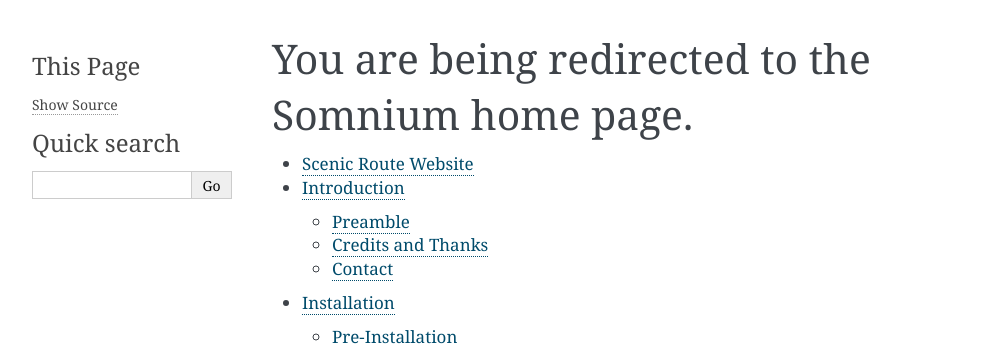
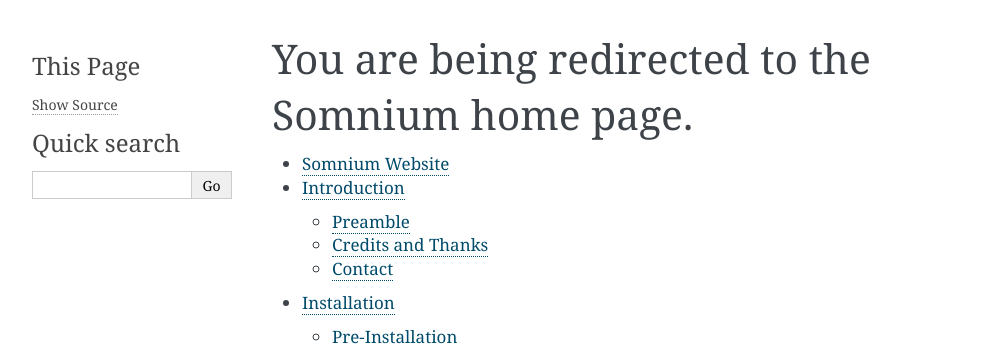
Before and after one commit to apoapse1/somnium-fur-enderal, a Sphinx documentation site: the page built from source/index.rst, in a window 1280 px wide. Shown: the top 346 px of the page, without its empty margins (148-1141 px from the left). Built offline with Sphinx 7.4.7, drawn with Linux system fonts in a browser that asks for light colours.

Commit message:
Update redirect.rst

```diff
--- a/source/redirect.rst
+++ b/source/redirect.rst
@@ -1,4 +1,4 @@
-Scenic Route Website
+Somnium Website
 ====================
 
 .. raw:: html
```
